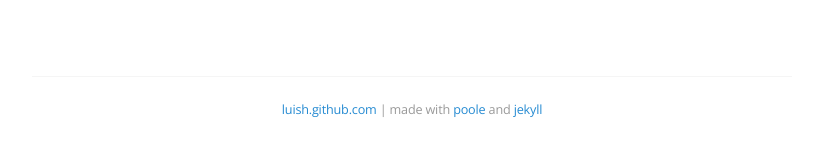
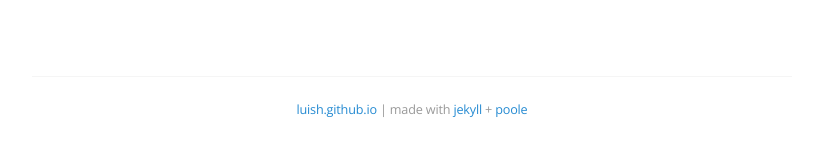
Before and after one commit to luish/luish.github.io, a Jekyll site: the page built from _posts/2014-05-02-the-hacker-way.md, in a window 1280 px wide. Shown: the part 1433-1590 px from the top of the page, without its empty margins (228-1045 px from the left). Built offline with Jekyll 4.4.1, drawn with Linux system fonts in a browser that asks for light colours; some web fonts are replaced; comment, search, counter and statistics services are not loaded.

Commit message:
Update footer.html

```diff
--- a/_includes/footer.html
+++ b/_includes/footer.html
@@ -1,5 +1,5 @@
 <div class="footer">
     <p>
-      <small><a href="http://luish.github.com">luish.github.com</a> | made with <a href="https://github.com/poole/poole">poole</a> and <a href="http://jekyllrb.com/">jekyll</a></small>
+      <small><a href="http://luish.github.io">luish.github.io</a> | made with <a href="http://jekyllrb.com/">jekyll</a> + <a href="https://github.com/poole/poole">poole</a></small>
     </p>
 </div>
```
